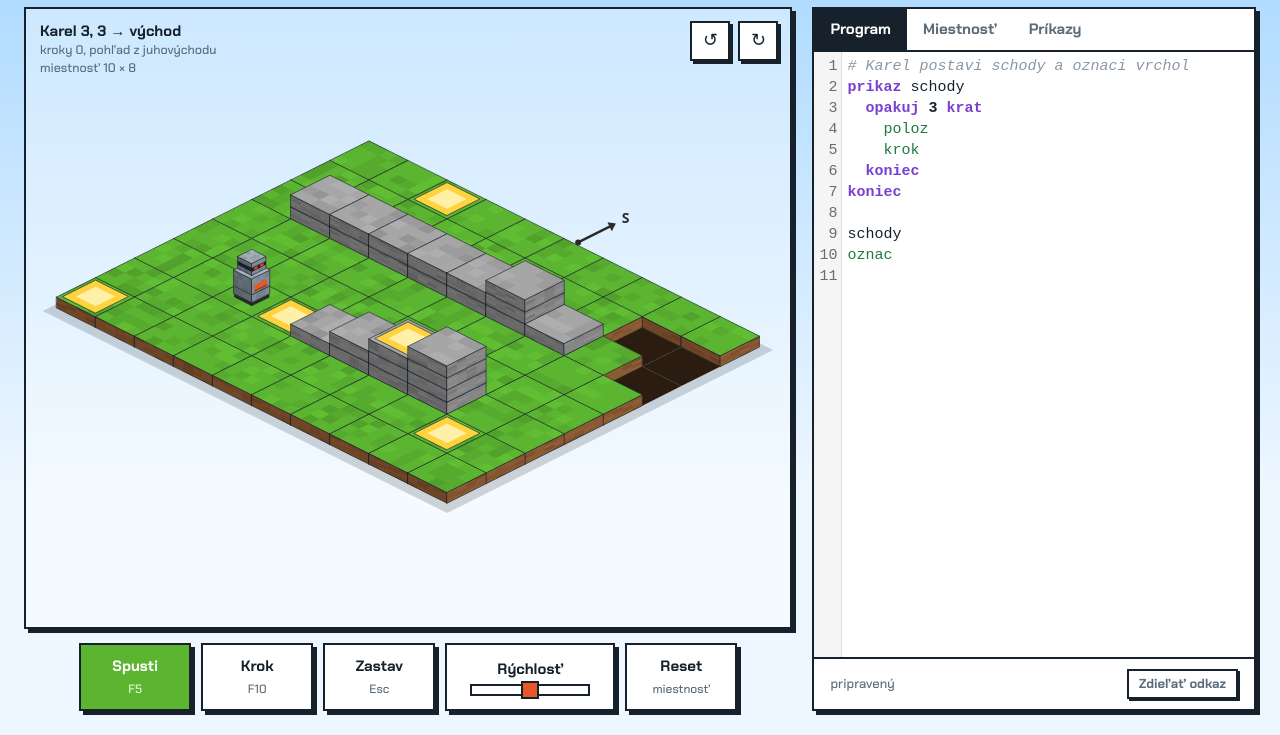
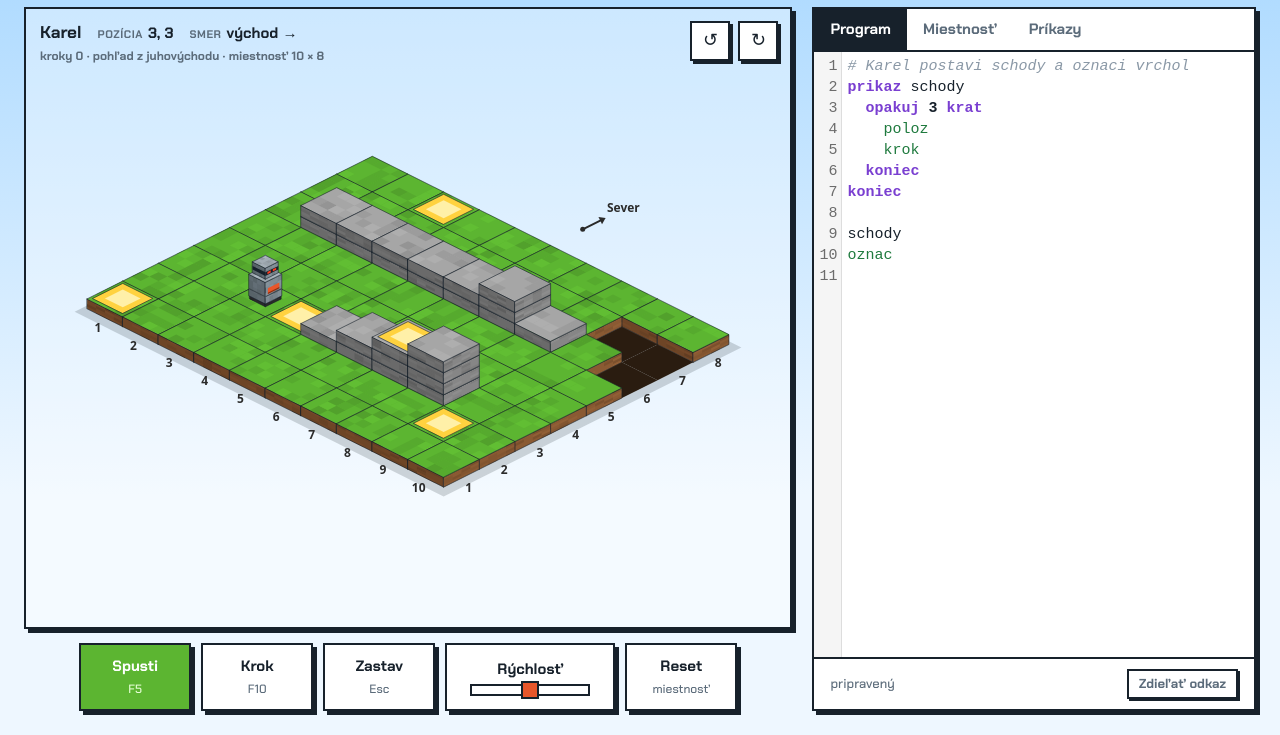
Before and after one commit to msm-claude/karel, a website built with Vite: page app/index.html in a window 1280 px wide. Shown: the part 65-800 px from the top of the page. Built offline with nearby package versions, Linux system fonts and the light colour scheme.

Commit message:
feat: chessboard numbers in the app, a quieter compass, a readable HUD (#29)
* feat: chessboard numbers in the app, a quieter compass, a readable HUD

The app showed no coordinates while the sheet did, so "Karel 3, 3" in
the HUD had nothing to point at. The tile numbers now draw in the app
too, and they stay on their edges (columns on the south side, rows on
the east side) when the room turns, like a rotated chessboard. The
compass is smaller, sits a little further from the room and says the
whole word. The HUD spells out position and direction with labels and
a compass arrow instead of "3, 3 → východ".

Screenshots of the proposal are in design/mockups/2026-09-14-labels-hud.

Co-Authored-By: Claude Fable 5.1 <noreply@anthropic.com>

* feat: tile numbers always on the two front edges

Numbers on a back edge sat behind brick stacks. Columns now go on
whichever front edge runs east-west and rows on the one that runs
north-south, so they are never covered; the numbering itself still
follows the world coordinates.

Co-Authored-By: Claude Fable 5.1 <noreply@anthropic.com>

---------

Co-authored-by: Claude Fable 5.1 <noreply@anthropic.com>

```diff
--- a/src/lang/cs.ts
+++ b/src/lang/cs.ts
@@ -72,7 +72,9 @@ export const cs: Locale = {
     copied: 'Odkaz zkopírován.',
     steps: 'kroky',
     view: 'pohled',
-    north: 'S',
+    north: 'Sever',
+    position: 'pozice',
+    direction: 'směr',
     dirs: 'východ,sever,západ,jih',
     views: 'z jihovýchodu,z jihozápadu,ze severozápadu,ze severovýchodu',
     ready: 'připraven',
--- a/src/lang/en.ts
+++ b/src/lang/en.ts
@@ -71,7 +71,9 @@ export const en: Locale = {
     karel: 'Karel',
     steps: 'steps',
     view: 'view',
-    north: 'N',
+    north: 'North',
+    position: 'position',
+    direction: 'direction',
     dirs: 'east,north,west,south',
     views: 'from south-east,from south-west,from north-west,from north-east',
     ready: 'ready',
--- a/src/lang/sk.ts
+++ b/src/lang/sk.ts
@@ -71,7 +71,9 @@ export const sk: Locale = {
     karel: 'Karel',
     steps: 'kroky',
     view: 'pohľad',
-    north: 'S',
+    north: 'Sever',
+    position: 'pozícia',
+    direction: 'smer',
     dirs: 'východ,sever,západ,juh',
     views: 'z juhovýchodu,z juhozápadu,zo severozápadu,zo severovýchodu',
     ready: 'pripravený',
--- a/src/ui/main.ts
+++ b/src/ui/main.ts
@@ -127,12 +127,20 @@ function t(key: string): string {
   return locale.ui[key] ?? key;
 }
 
+// what the renderer and the hit test must agree on
+const LAYOUT = { labels: true } as const;
+
 function draw(): void {
-  renderWorld(canvas, world, view, undefined, { compass: t('north'), ...(editing ? { ghost: true, hover } : {}) });
+  renderWorld(canvas, world, view, undefined, { ...LAYOUT, compass: t('north'), ...(editing ? { ghost: true, hover } : {}) });
   canvas.classList.toggle('edit', editing);
   const dirs = t('dirs').split(',');
   const views = t('views').split(',');
-  hud.innerHTML = `${t('karel')} ${world.karel.x + 1}, ${room.h - world.karel.y} → ${dirs[world.karel.dir]}<small>${t('steps')} ${steps}, ${t('view')} ${views[view]}</small><small>${t('room').toLowerCase()} ${room.w} × ${room.h}</small>`;
+  const arrow = ['→', '↑', '←', '↓'][world.karel.dir]; // compass arrows: up is north, whatever the view
+  hud.innerHTML =
+    `<div class="row"><b>${t('karel')}</b>` +
+    `<span><small>${t('position')}</small>${world.karel.x + 1}, ${room.h - world.karel.y}</span>` +
+    `<span><small>${t('direction')}</small>${dirs[world.karel.dir]} ${arrow}</span></div>` +
+    `<div class="meta">${t('steps')} ${steps} · ${t('view')} ${views[view]} · ${t('room').toLowerCase()} ${room.w} × ${room.h}</div>`;
   let s = t(statusKey);
   if (statusLine !== null) s += `, ${t('line')} ${statusLine}`;
   status.textContent = s;
@@ -411,7 +419,7 @@ $('tools').addEventListener('click', (e) => {
 canvas.addEventListener('mousemove', (e) => {
   if (!editing) return;
   const [px, py] = canvasPoint(e);
-  const next = pickTile(canvas, world, view, px, py);
+  const next = pickTile(canvas, world, view, px, py, LAYOUT);
   if (next?.[0] === hover?.[0] && next?.[1] === hover?.[1]) return;
   hover = next;
   draw();
@@ -424,7 +432,7 @@ canvas.addEventListener('mouseleave', () => {
 canvas.addEventListener('click', (e) => {
   if (!editing) return;
   const [px, py] = canvasPoint(e);
-  const hit = pickTile(canvas, world, view, px, py);
+  const hit = pickTile(canvas, world, view, px, py, LAYOUT);
   if (hit) editTile(hit[0], hit[1]);
 });
 // width and height inputs resize the room in place, content and school coordinates kept
--- a/src/ui/render.ts
+++ b/src/ui/render.ts
@@ -87,7 +87,7 @@ export function rotated(world: World, view: View): { rw: number; rh: number; map
 }
 
 export interface RenderOptions {
-  /** number the tiles: columns 1..w along the front-left edge, rows 1..h (from the bottom) along the front-right edge; view 0 only */
+  /** number the tiles like a chessboard: columns 1..w and rows 1..h (from the bottom), always on the two front edges */
   labels?: boolean;
   labelColor?: string;
   /** how many brick levels the fit reserves room for; the app keeps 10 (the cap), a static picture can pass what it holds */
@@ -321,64 +321,83 @@ export function renderWorld(canvas: HTMLCanvasElement, world: World, view: View,
     }
   }
 
-  if (opts.labels && view === 0) {
+  // a point just outside the room: tile (x, y) pushed `d` tiles along the world direction (dx, dy), on screen;
+  // in front of the room it also clears the floor's side face
+  const outside = (x: number, y: number, dx: number, dy: number, d: number): [number, number] => {
+    const [i0, j0] = map(0, 0);
+    const [i1, j1] = map(dx, dy);
+    const ni = i1 - i0;
+    const nj = j1 - j0;
+    const [ti, tj] = map(x, y);
+    const i = ti + ni * d;
+    const j = tj + nj * d;
+    // on the plane of the tile tops (the floor is FZ thick); in front, drop below the side face as well
+    return [sx(i, j), sy(i, j) - FZ + (ni + nj > 0 ? FZ * 1.7 : 0)];
+  };
+
+  // does the world direction (dx, dy) point toward the viewer?
+  const toward = (dx: number, dy: number): boolean => {
+    const [i0, j0] = map(0, 0);
+    const [i1, j1] = map(dx, dy);
+    return i1 - i0 + (j1 - j0) > 0;
+  };
+
+  if (opts.labels) {
+    // like a chessboard: columns 1..w and rows 1..h (from the bottom), always on the two front edges so
+    // brick stacks never cover them; which edges those are depends on the view
+    const south = toward(0, 1);
+    const east = toward(1, 0);
     ctx.fillStyle = opts.labelColor ?? P.karelDark;
     ctx.font = `600 ${Math.max(9, Math.round(W * 0.34))}px system-ui, sans-serif`;
     ctx.textAlign = 'center';
     ctx.textBaseline = 'middle';
-    const off = W * 0.5;
-    for (let i = 0; i < rw; i++) {
-      // front-left edge: tile (i, rh-1), number below its left face
-      ctx.fillText(String(i + 1), sx(i, rh - 1) - off, sy(i, rh - 1) + H * 0.55 + off * 0.5);
+    for (let x = 0; x < world.w; x++) {
+      const [px, py] = outside(x, south ? world.h - 1 : 0, 0, south ? 1 : -1, 0.7);
+      ctx.fillText(String(x + 1), px, py);
     }
-    for (let j = 0; j < rh; j++) {
-      // front-right edge: tile (rw-1, j); rows count from the bottom row
-      ctx.fillText(String(rh - j), sx(rw - 1, j) + off, sy(rw - 1, j) + H * 0.55 + off * 0.5);
+    for (let y = 0; y < world.h; y++) {
+      const [px, py] = outside(east ? world.w - 1 : 0, y, east ? 1 : -1, 0, 0.7);
+      ctx.fillText(String(world.h - y), px, py);
     }
   }
 
   if (opts.compass) {
-    // an arrow lying on the floor just outside the middle of the north edge, pointing away from the room;
-    // it turns with the room, so it never sits in a canvas corner where a rotated view would clip it
-    const [ai, aj] = map(0, 0);
-    const [bi, bj] = map(world.w - 1, 0);
-    const [ci, cj] = map(0, 1);
-    const ni = ai - ci; // outward normal of the north edge in rotated tile space
-    const nj = aj - cj;
-    const mi = (ai + bi) / 2 + ni * 0.5; // the edge itself is half a tile past the centres
-    const mj = (aj + bj) / 2 + nj * 0.5;
-    const dx = ni - nj; // the same direction on screen (sx, sy are linear in i, j)
-    const dy = (ni + nj) / 2;
+    // a small arrow lying on the floor a little way outside the middle of the north edge, pointing north,
+    // the word for north beyond its tip; it turns with the room
+    const [i0, j0] = map(0, 0);
+    const [i1, j1] = map(0, -1);
+    const dx = (i1 - i0) - (j1 - j0);
+    const dy = ((i1 - i0) + (j1 - j0)) / 2;
     const len = Math.hypot(dx, dy);
     const ux = dx / len;
     const uy = dy / len;
-    const gap = Math.max(8, W * 0.4);
-    const L = Math.max(16, W * 0.9);
-    const cx = sx(mi, mj) + ux * gap;
-    const cy = sy(mi, mj) + uy * gap;
+    const L = Math.max(12, W * 0.55);
+    const [cx, cy] = outside((world.w - 1) / 2, 0, 0, -1, 1.4);
     const tipX = cx + ux * L;
     const tipY = cy + uy * L;
     const color = opts.labelColor ?? P.karelDark;
     ctx.strokeStyle = color;
     ctx.fillStyle = color;
-    ctx.lineWidth = 2.5;
+    ctx.lineWidth = 2;
     ctx.lineCap = 'round';
     ctx.beginPath();
-    ctx.arc(cx, cy, 3, 0, Math.PI * 2);
+    ctx.arc(cx, cy, 2.5, 0, Math.PI * 2);
     ctx.fill();
     ctx.beginPath();
     ctx.moveTo(cx, cy);
     ctx.lineTo(tipX, tipY);
     ctx.stroke();
     ctx.beginPath();
-    ctx.moveTo(tipX + ux * 7, tipY + uy * 7);
-    ctx.lineTo(tipX - uy * 5, tipY + ux * 5);
-    ctx.lineTo(tipX + uy * 5, tipY - ux * 5);
+    ctx.moveTo(tipX + ux * 6, tipY + uy * 6);
+    ctx.lineTo(tipX - uy * 4, tipY + ux * 4);
+    ctx.lineTo(tipX + uy * 4, tipY - ux * 4);
     ctx.closePath();
     ctx.fill();
-    ctx.font = '700 14px system-ui, sans-serif';
+    ctx.font = '700 12px system-ui, sans-serif';
     ctx.textAlign = 'center';
     ctx.textBaseline = 'middle';
-    ctx.fillText(opts.compass, tipX + ux * 18, tipY + uy * 18);
+    const half = ctx.measureText(opts.compass).width / 2;
+    const push = 8 + half * Math.abs(ux) + 7 * Math.abs(uy); // the word's centre sits clear of the tip in any direction
+    ctx.fillText(opts.compass, tipX + ux * push, tipY + uy * push);
   }
 }
--- a/src/ui/style.css
+++ b/src/ui/style.css
@@ -63,12 +63,32 @@ canvas {
   position: absolute;
   left: 14px;
   top: 12px;
+  pointer-events: none;
+  display: flex;
+  flex-direction: column;
+  gap: 3px;
+}
+.hud .row {
+  display: flex;
+  flex-wrap: wrap;
+  gap: 4px 16px;
+  align-items: baseline;
   font-weight: 700;
-  pointer-events: none;
+}
+.hud .row b {
+  font-size: 17px;
 }
 .hud small {
-  display: block;
-  font-weight: 500;
+  font-size: 11px;
+  font-weight: 600;
+  color: var(--dim);
+  text-transform: uppercase;
+  letter-spacing: 0.05em;
+  margin-right: 5px;
+}
+.hud .meta {
+  font-size: 12px;
+  font-weight: 600;
   color: var(--dim);
 }
 .rot {
```
Also changed, not shown: design/mockups/2026-09-14-labels-hud/app-north-east.png (added), design/mockups/2026-09-14-labels-hud/app-north-west.png (added), design/mockups/2026-09-14-labels-hud/app-south-east.png (added), design/mockups/2026-09-14-labels-hud/app-south-west.png (added), design/mockups/2026-09-14-labels-hud/sheet.png (added).
